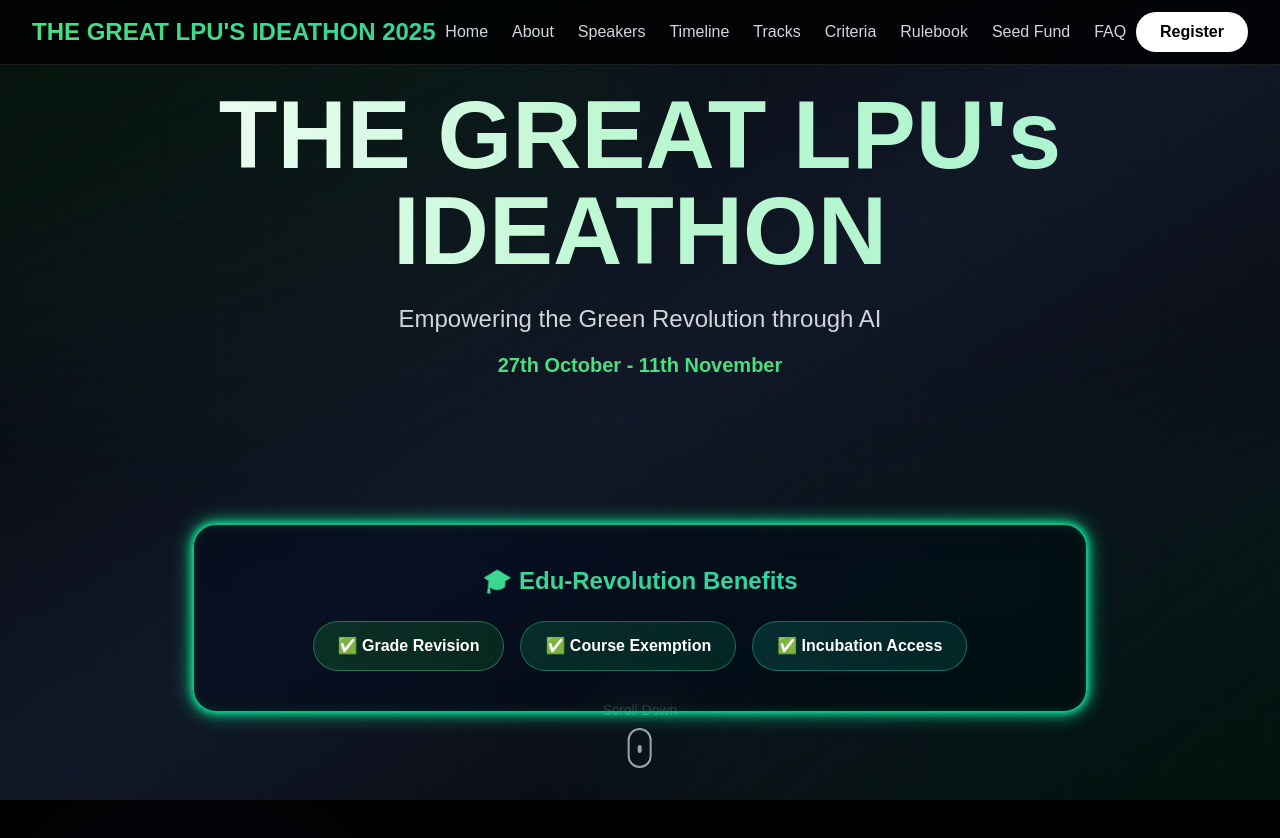
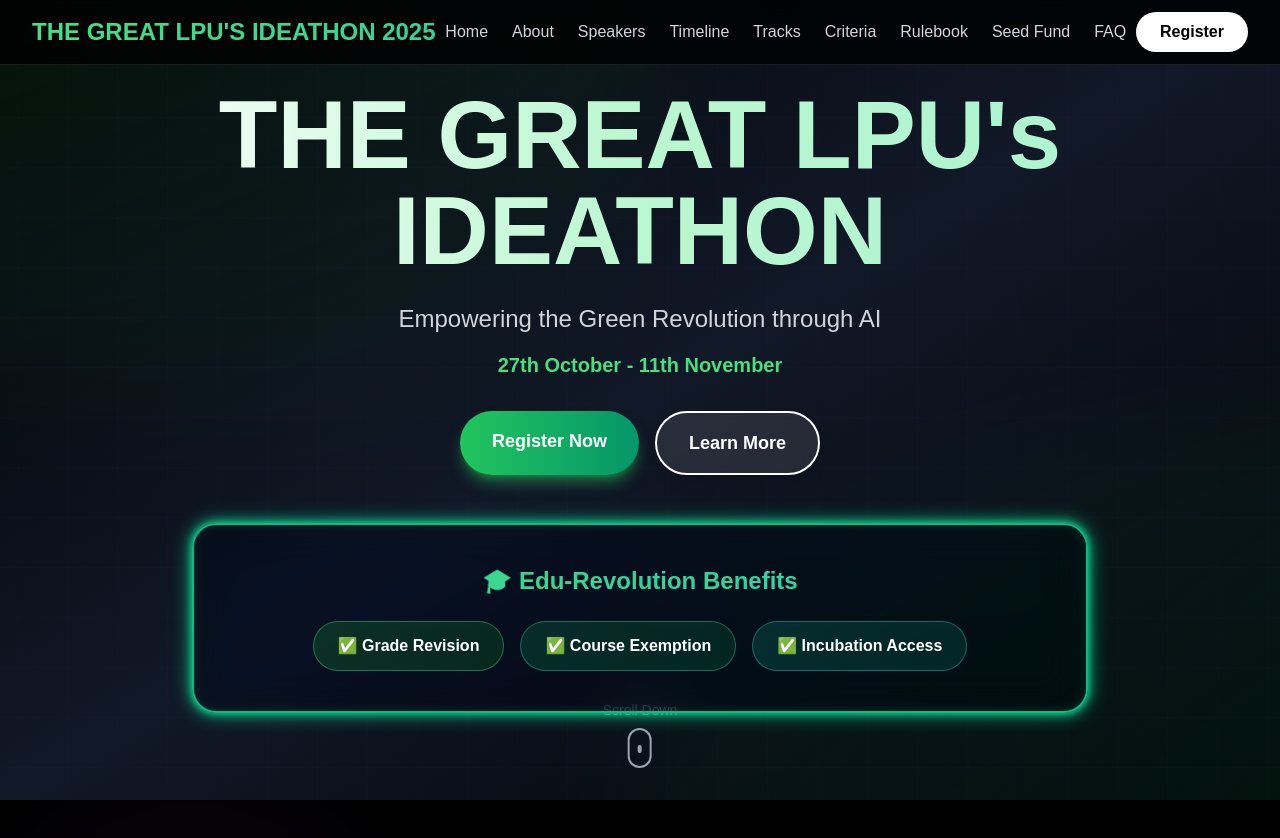
Before and after one commit to Khitishnayak/AI-innovation-summit, a Next.js app: page / in a window 1280 px wide. Shown: the top 838 px of the page. Built offline with nearby package versions, Linux system fonts and the light colour scheme.

Commit message:
made some changes in buttons

```diff
--- a/src/components/sections/Hero.tsx
+++ b/src/components/sections/Hero.tsx
@@ -64,6 +64,7 @@ export default function Hero() {
             opacity: 0,
             duration: 0.8,
             stagger: 0.2,
+            clearProps: "all",
           },
           "-=0.4"
         )
@@ -148,19 +149,20 @@ export default function Hero() {
 
           <div
             ref={buttonsRef}
-            className="flex flex-col sm:flex-row gap-4 justify-center px-4"
+            className="flex flex-col sm:flex-row gap-4 justify-center px-4 relative z-20"
+            style={{ opacity: 1 }}
           >
             <a
               href="https://tinyurl.com/MacbeaseTheGreatLPUIdeathon"
               target="_blank"
               rel="noopener noreferrer"
-              className="group bg-white text-black px-6 sm:px-8 py-3 sm:py-4 rounded-full font-semibold text-base sm:text-lg hover:bg-gradient-to-r hover:from-green-500 hover:to-emerald-500 hover:text-white transition-all duration-300 transform hover:scale-105 hover:shadow-2xl text-center"
+              className="group bg-gradient-to-r from-green-500 to-emerald-600 text-white px-6 sm:px-8 py-3 sm:py-4 rounded-full font-bold text-base sm:text-lg hover:from-green-400 hover:to-emerald-500 transition-all duration-300 transform hover:scale-105 shadow-lg shadow-green-500/50 hover:shadow-green-400/70 hover:shadow-2xl text-center"
             >
               Register Now
             </a>
             <a
               href="#about"
-              className="border-2 border-white text-white px-6 sm:px-8 py-3 sm:py-4 rounded-full font-semibold text-base sm:text-lg hover:bg-white hover:text-black transition-all duration-300 transform hover:scale-105 hover:shadow-2xl text-center"
+              className="border-2 border-white bg-white/10 backdrop-blur-sm text-white px-6 sm:px-8 py-3 sm:py-4 rounded-full font-bold text-base sm:text-lg hover:bg-white hover:text-black transition-all duration-300 transform hover:scale-105 shadow-lg hover:shadow-2xl text-center"
             >
               Learn More
             </a>
```
